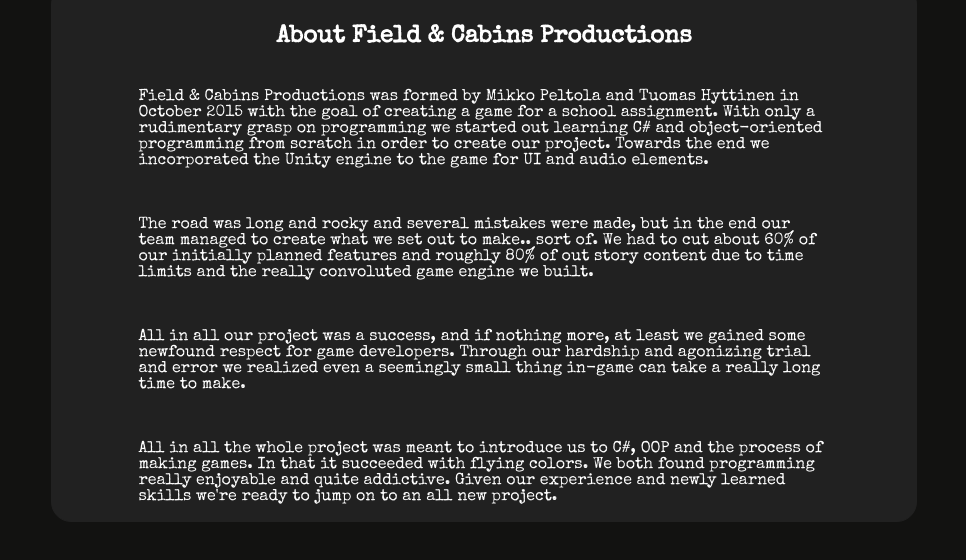
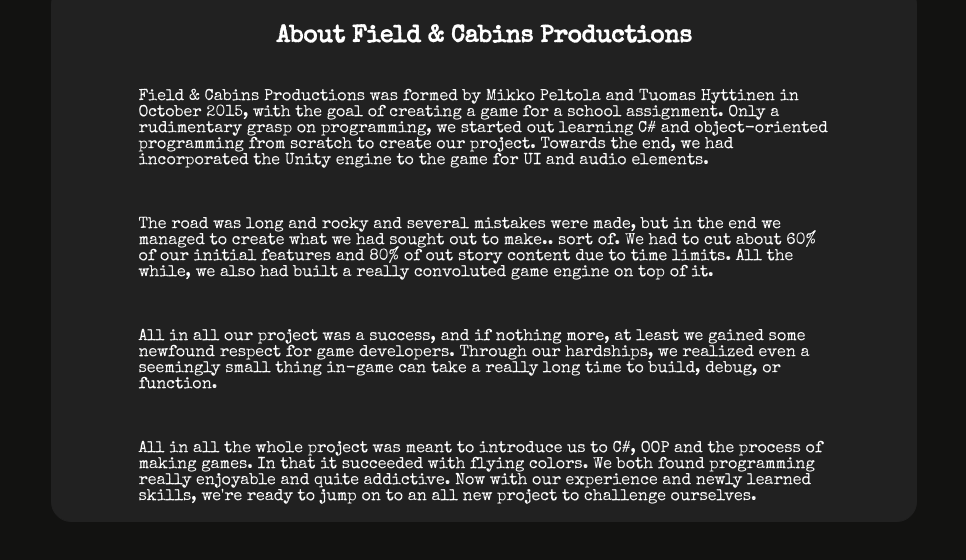
Before and after one commit to micromikko/game-website, a plain HTML site: page blogi/about.html in a window 1280 px wide. Shown: the part 186-746 px from the top of the page, without its empty margins (156-1122 px from the left). Drawn offline with nearby package versions, Linux system fonts and the light colour scheme.

Commit message:
Update about.html
Grammatical correction.
Deleted some expressions.
Added new expressions to some.

```diff
--- a/blogi/about.html
+++ b/blogi/about.html
@@ -33,19 +33,19 @@
 					<h2 class="pageTitle">About Field &amp; Cabins Productions</h2>
 					<div class="pageText">
 						<p>
-							Field &amp; Cabins Productions was formed by Mikko Peltola and Tuomas Hyttinen in October 2015 with the goal of creating a game for a school assignment. With only a rudimentary grasp on programming we started out learning C# and object-oriented programming from scratch in order to create our project. Towards the end we incorporated the Unity engine to the game for UI and audio elements.
+							Field &amp; Cabins Productions was formed by Mikko Peltola and Tuomas Hyttinen in October 2015, with the goal of creating a game for a school assignment. Only a rudimentary grasp on programming, we started out learning C# and object-oriented programming from scratch to create our project. Towards the end, we had incorporated the Unity engine to the game for UI and audio elements.
 						<p/>
 						<br />
 						<p>
-							The road was long and rocky and several mistakes were made, but in the end our team managed to create what we set out to make.. sort of. We had to cut about 60% of our initially planned features and roughly 80% of out story content due to time limits and the really convoluted game engine we built.
+							The road was long and rocky and several mistakes were made, but in the end we managed to create what we had sought out to make.. sort of. We had to cut about 60% of our initial features and 80% of out story content due to time limits. All the while, we also had built a really convoluted game engine on top of it.
 						</p>
 						<br />
 						<p>
-							All in all our project was a success, and if nothing more, at least we gained some newfound respect for game developers. Through our hardship and agonizing trial and error we realized even a seemingly small thing in-game can take a really long time to make.
+							All in all our project was a success, and if nothing more, at least we gained some newfound respect for game developers. Through our hardships, we realized even a seemingly small thing in-game can take a really long time to build, debug, or function.
 						</p>
 						<br />
 						<p>
-							All in all the whole project was meant to introduce us to C#, OOP and the process of making games. In that it succeeded with flying colors. We both found programming really enjoyable and quite addictive. Given our experience and newly learned skills we're ready to jump on to an all new project.
+							All in all the whole project was meant to introduce us to C#, OOP and the process of making games. In that it succeeded with flying colors. We both found programming really enjoyable and quite addictive. Now with our experience and newly learned skills, we're ready to jump on to an all new project to challenge ourselves.
 						</p>
 					</div>
 				</main>
```
